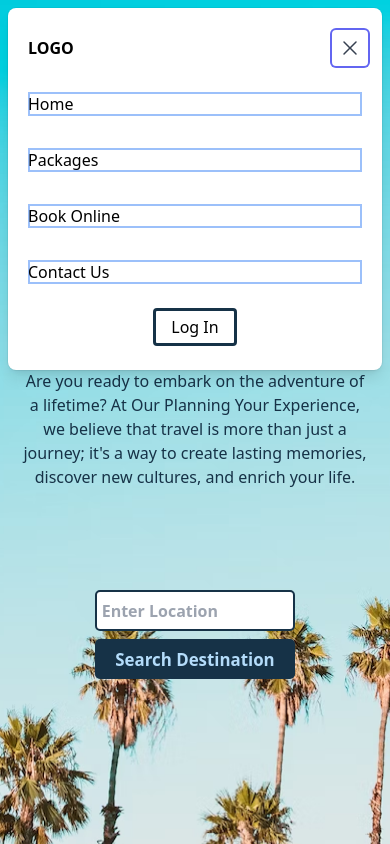
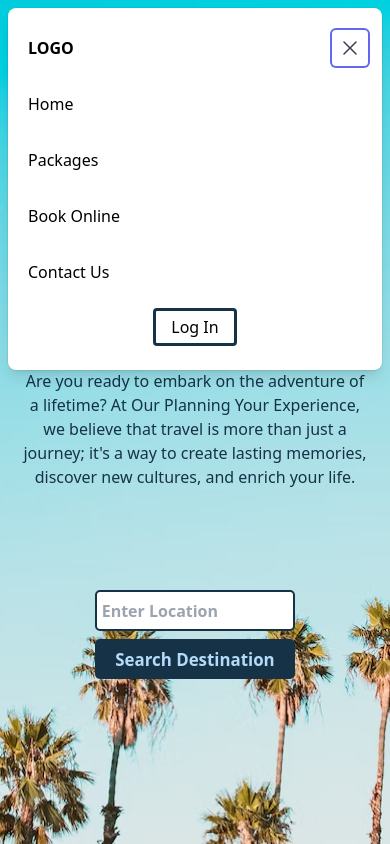
Before and after one commit to SidhantCodes/landing-page-OPYE, a Next.js app: page / in a window 390 px wide. Both pictures are taken after a click on the button 346 px from the left and 36 px from the top of the page. Shown: the top 844 px of the page. Built offline with nearby package versions, Linux system fonts and the light colour scheme.

Commit message:
Completed making all components responsive

```diff
--- a/src/assets/constants/index.js
+++ b/src/assets/constants/index.js
@@ -1,4 +1,22 @@
 import { blore,pondi,kkl,pfp1,pfp2,pfp3,pfp4 } from "../../../public"
+export const navlinks = [
+  {
+    navItem : "Home",
+    navId : "home"
+  },
+  {
+    navItem : "Packages",
+    navId : "packages"
+  },
+  {
+    navItem : "Book Online",
+    navId : "bookOnline"
+  },
+  {
+    navItem : "Contact Us",
+    navId : "contactUs"
+  }
+]
 export const destination = [
   {
     destImg : blore,
--- a/src/components/Nav.jsx
+++ b/src/components/Nav.jsx
@@ -5,21 +5,21 @@ import { Popover, Transition } from "@headlessui/react"
 import { Bars3Icon, XMarkIcon } from "@heroicons/react/24/solid";
 import { Fragment } from "react";
 import styles from "../styles/Nav.module.css"
+import { navlinks } from "@/assets/constants";
+
 const Nav = () => {
   return (
     <Popover className={`${styles.navbar}`}>
       <h1 className={`${styles.navbarLogo}`}>LOGO</h1>
       <div className={`${styles.navItems}`}>
         <div className={`${styles.navItemsLi}`}>
-          <Link href="home">Home</Link>
-          <Link href="packages">Packages</Link>
-          <Link href="bookonline">Book Online</Link>
-          <Link href="contactus">Contact Us</Link>
+          {navlinks.map((link) => (
+            <Link key={link.navId} href={link.navId}>{link.navItem}</Link>
+          ))}
         </div>
       </div>
       <div className={`${styles.popover}`}>
         <Popover.Button className={`${styles.popoverPanel}`}>
-          {/* <span className={`${styles.srOnly}`}>Open Menu</span> */}
           <Bars3Icon className="h-6 w-6" aria-hidden="true"/>
         </Popover.Button>
       </div>
@@ -42,10 +42,9 @@ const Nav = () => {
             </div>
             <div className={`mt-6`}>
               <nav className={`grid gap-y-8`}>
-                <Link href="home" className={`focus:outline-none focus: ring-2 focus: ring-inset focus:ring-gray-500`}>Home</Link>
-                <Link href="packages" className={`focus:outline-none focus: ring-2 focus: ring-inset focus:ring-gray-500`}>Packages</Link>
-                <Link href="bookonline" className={`focus:outline-none focus: ring-2 focus: ring-inset focus:ring-gray-500`}>Book Online</Link>
-                <Link href="contactus" className={`focus:outline-none focus: ring-2 focus: ring-inset focus:ring-gray-500`}>Contact Us</Link>
+                {navlinks.map((link) => (
+                  <Link key={link.navId} href={link.navId} className={`focus:outline-none`}>{link.navItem}</Link>
+                ))}
               </nav>
             </div>
             <div className={`mt-6 flex flex-col items-center gap-2`}>
```
Also changed, not shown: src/styles/Nav.module.css (+0 -12 lines).
